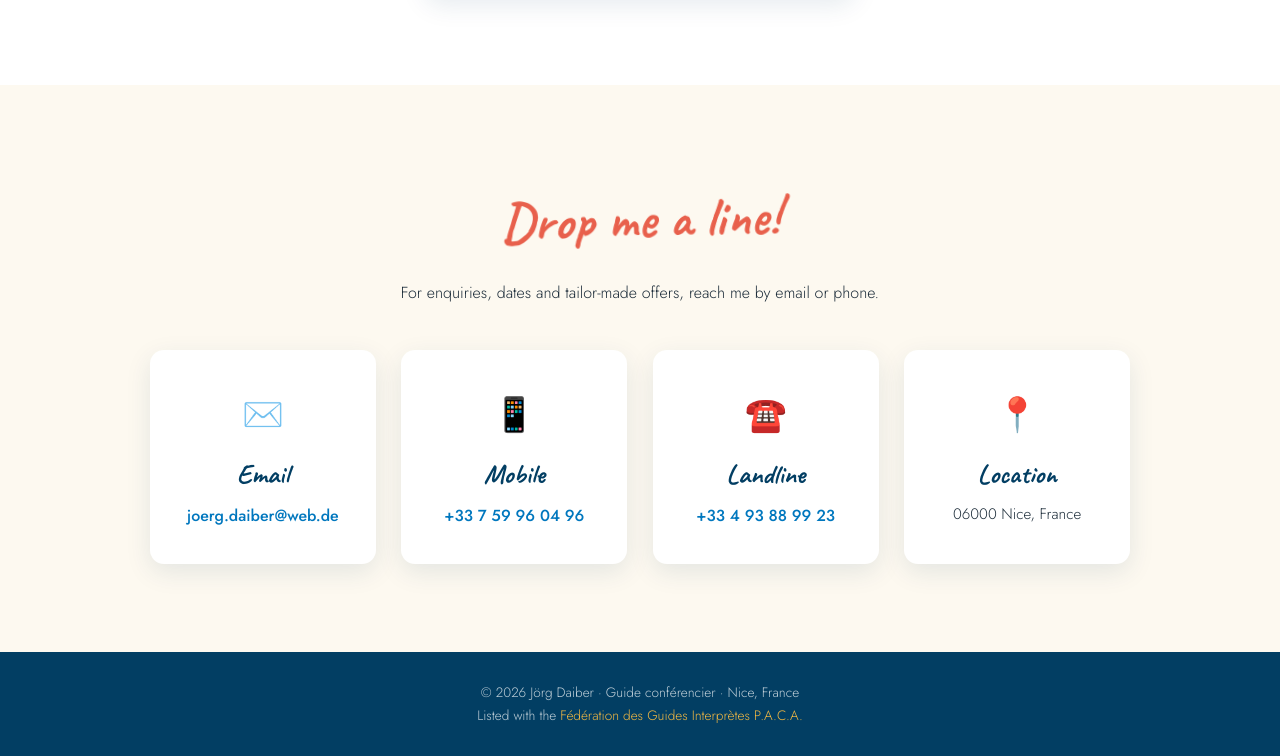
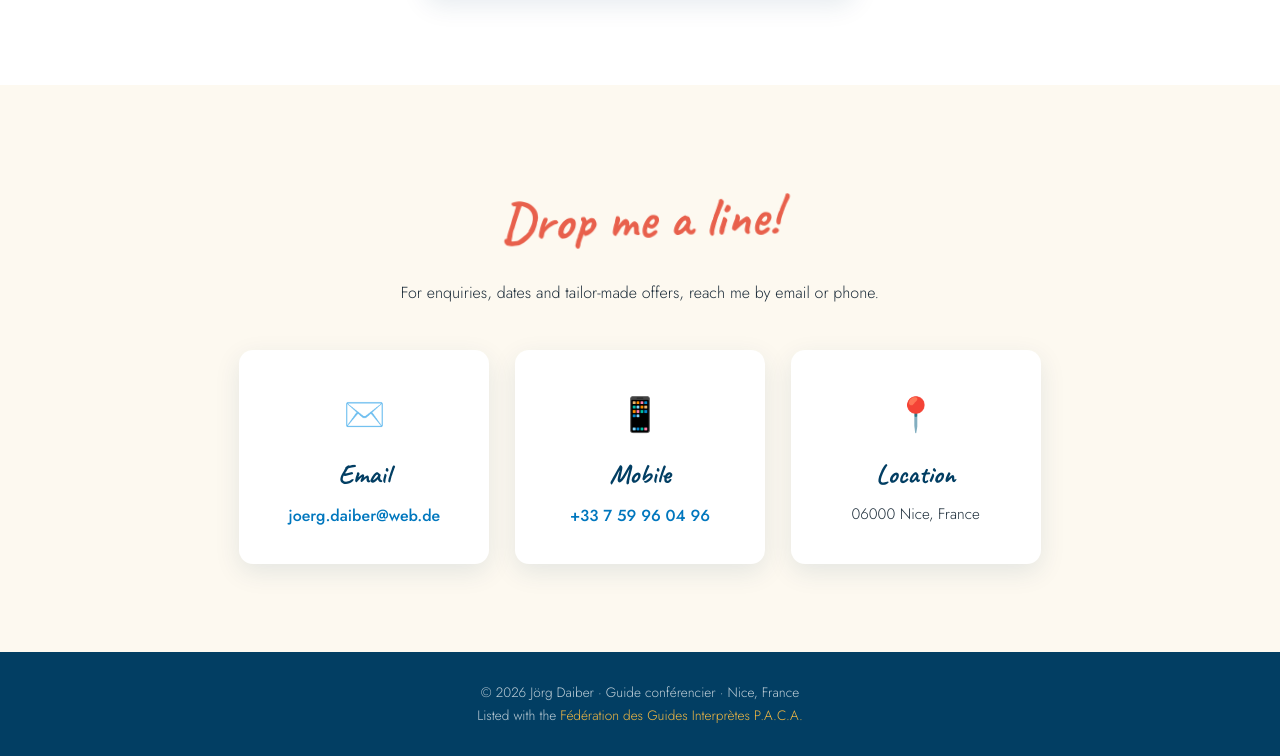
Before and after one commit to Nico-rn/-tourguide-nizza, a website: page public/index.html in a window 1280 px wide. Shown: the part 4367-5123 px from the top of the page. Drawn offline with Linux system fonts and the light colour scheme; no server answers.

Commit message:
Kontakt: Festnetz-Karte entfernt (nicht mehr benötigt)

```diff
--- a/public/index.html
+++ b/public/index.html
@@ -344,11 +344,6 @@
       <div class="icon">📱</div>
       <h3 data-i18n="c_mobile"></h3>
       <a href="tel:+33759960496">+33 7 59 96 04 96</a>
-    </div>
-    <div class="ccard">
-      <div class="icon">☎️</div>
-      <h3 data-i18n="c_phone"></h3>
-      <a href="tel:+33493889923">+33 4 93 88 99 23</a>
     </div>
     <div class="ccard">
       <div class="icon">📍</div>
```
